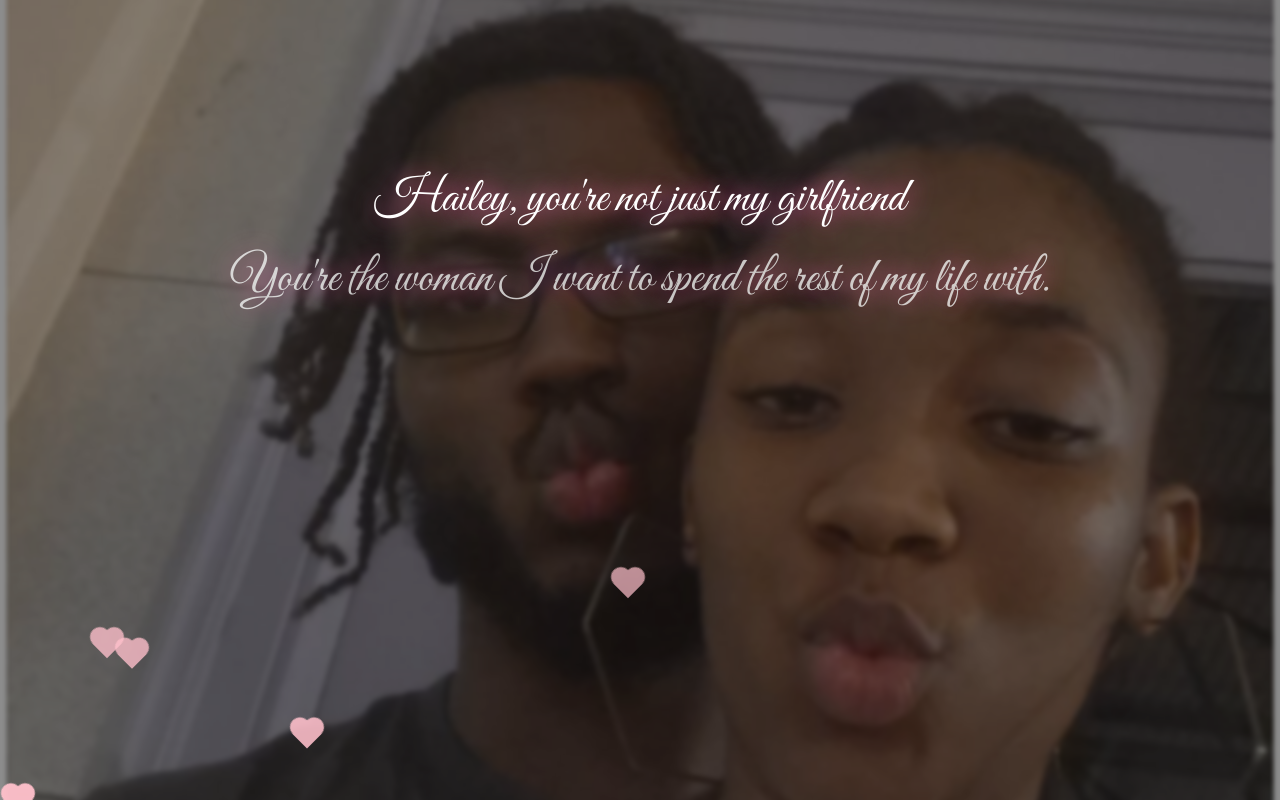
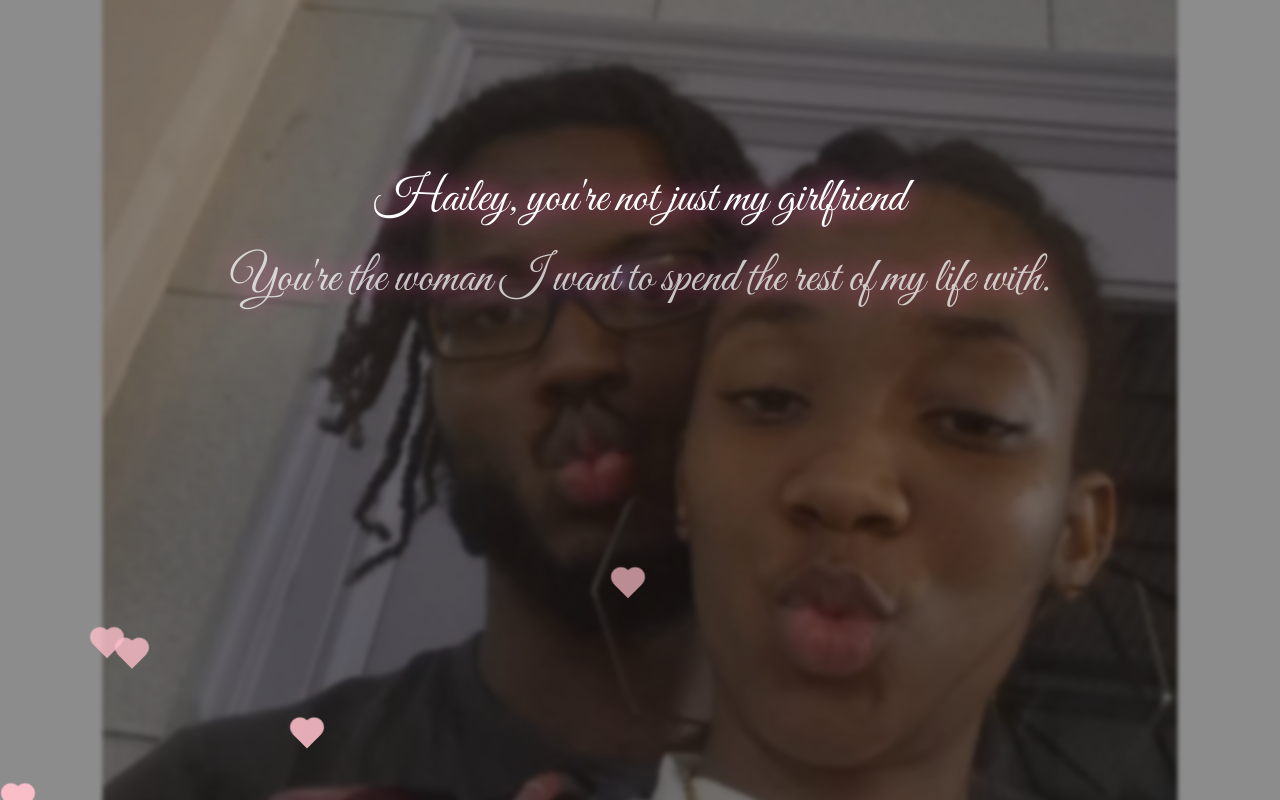
Before and after one commit to Tajani-Scott/valentine-site, a plain HTML site: page index.html in a window 1280 px wide. Both pictures are taken after a click on the button "Yes ❤️". Drawn offline with Linux system fonts and the light colour scheme.

Commit message:
Update index.html

```diff
--- a/index.html
+++ b/index.html
@@ -69,9 +69,9 @@
     position: fixed;
     inset: 0;
     background: url("IMG-20260201-WA0006.jpg") center no-repeat;
-    background-size: 90%;
+    background-size: 80%;
     filter: blur(2px);
-    transform: scale(1.1);
+    transform: scale(1.05);
     opacity: 0;
     transition: opacity 2s ease;
     z-index: 1;
```
